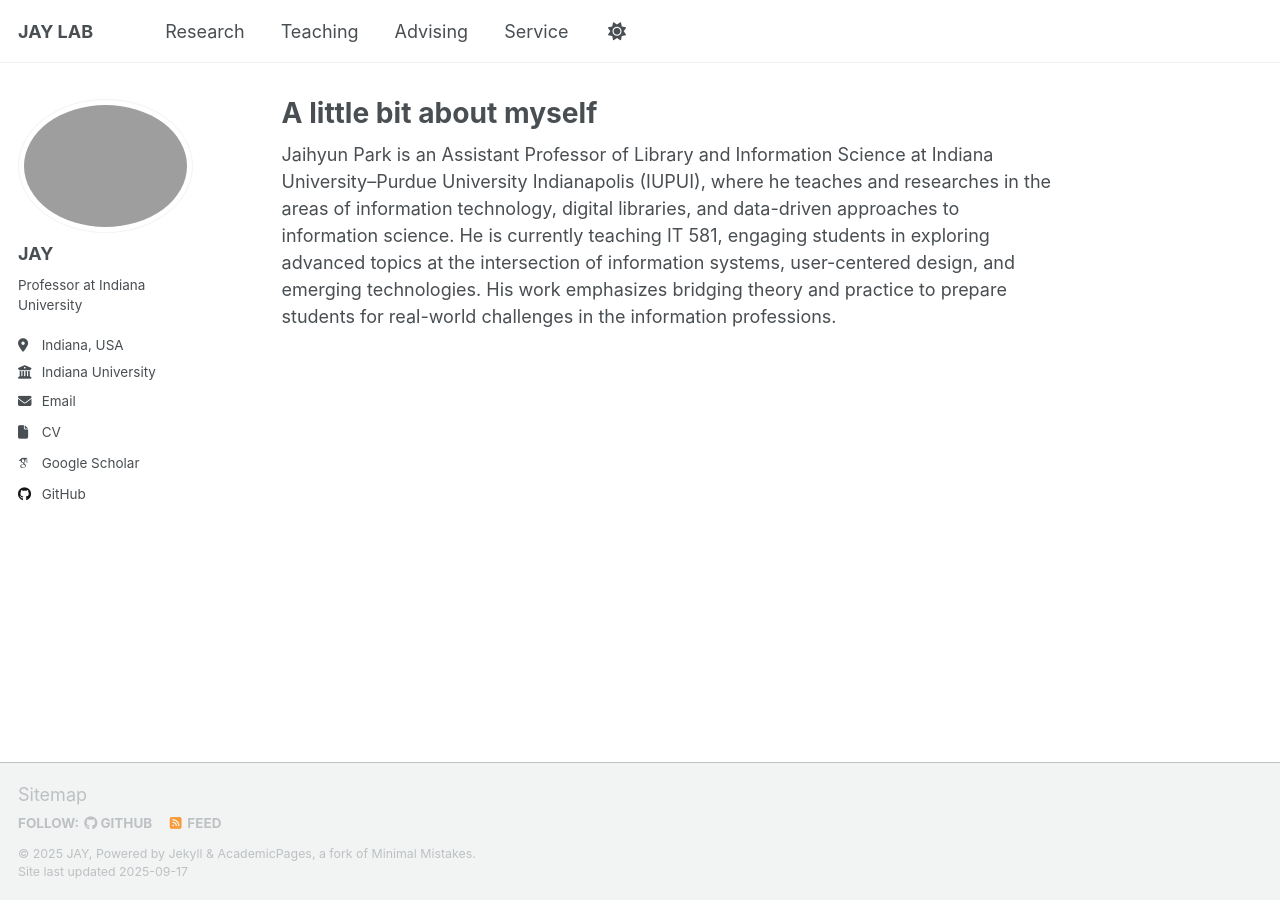
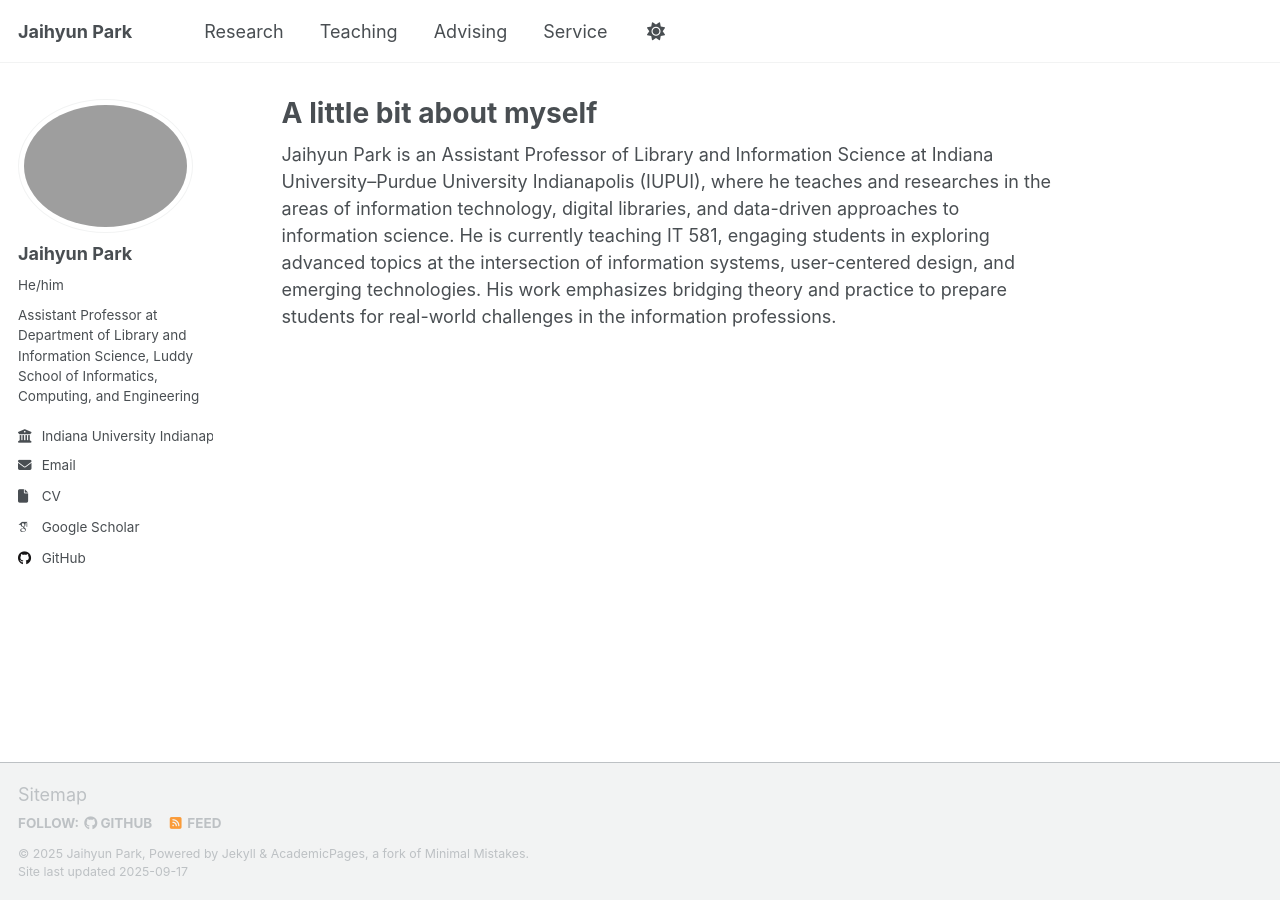
Before and after one commit to park-jay/park-jay.github.io, a Jekyll site: the page built from _pages/about.md, in a window 1280 px wide. Built offline with Jekyll 4.4.1, drawn with Linux system fonts in a browser that asks for light colours; some web fonts are replaced; a script that is not in the unit is left out.

Commit message:
Update _config.yml
Updated the title, name, GitHub link, and work.

```diff
--- a/_config.yml
+++ b/_config.yml
@@ -9,9 +9,9 @@
 # Basic Site Settings
 locale                   : "en-US"
 site_theme               : "default" # Currently available options are "default", "air"
-title                    : "JAY LAB"
+title                    : "Jaihyun Park"
 title_separator          : "-"
-name                     : &name "JAY"
+name                     : &name "Jaihyun Park"
 description              : &description "JAY LAB academic portfolio"   # Update this with a general description of your site, this is the default if not overridden by a page
 url                      : https://chillakurusaipranam.github.io # The base hostname & protocol for your site e.g. "https://[your GitHub username].github.io",
                                                            # or if you already have some other page hosted on Github then use "https://[your GitHub username].github.io/[Your Repo Name]"
@@ -24,11 +24,11 @@ repository               : "ChillakuruSaipranam/ChillakuruSaipranam.github.io"
 author:
   # Biographic information
   avatar           : "jay.png"
-  name             : "JAY"
-  pronouns         : # example: "she/her"
-  bio              : "Professor at Indiana University"
-  location         : "Indiana, USA"
-  employer         : "Indiana University"
+  name             : "Jaihyun Park"
+  pronouns         :  "He/him"
+  bio              : "Assistant Professor at Department of Library and Information Science, Luddy School of Informatics, Computing, and Engineering"
+  location         : # "Indiana, USA"
+  employer         : "Indiana University Indianapolis "
   cv               : "https://github.com/park-jay/cv/blob/main/main.pdf"
   email            : "jaipark@iu.edu"
 
@@ -48,7 +48,7 @@ author:
   bitbucket        : # Username - Update with your username on the site
   codepen          : # Username
   dribbble         : # Username
-  github           : "ChillakuruSaipranam"
+  github           : "park-jay"
   kaggle           : # Username
   stackoverflow    : # User number or user number and name (i.e., use "1" or "1/jeff-atwood")
 
```
